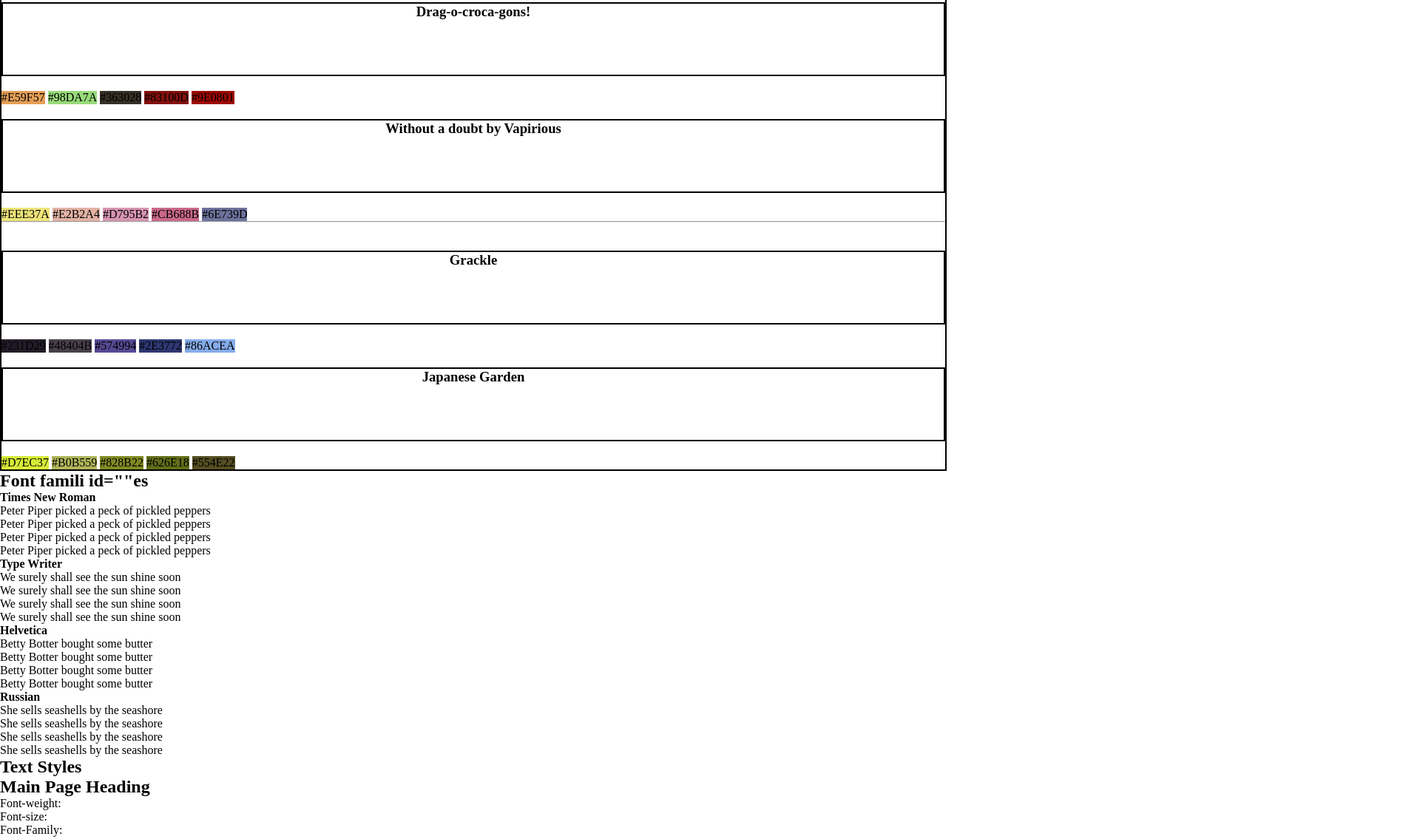
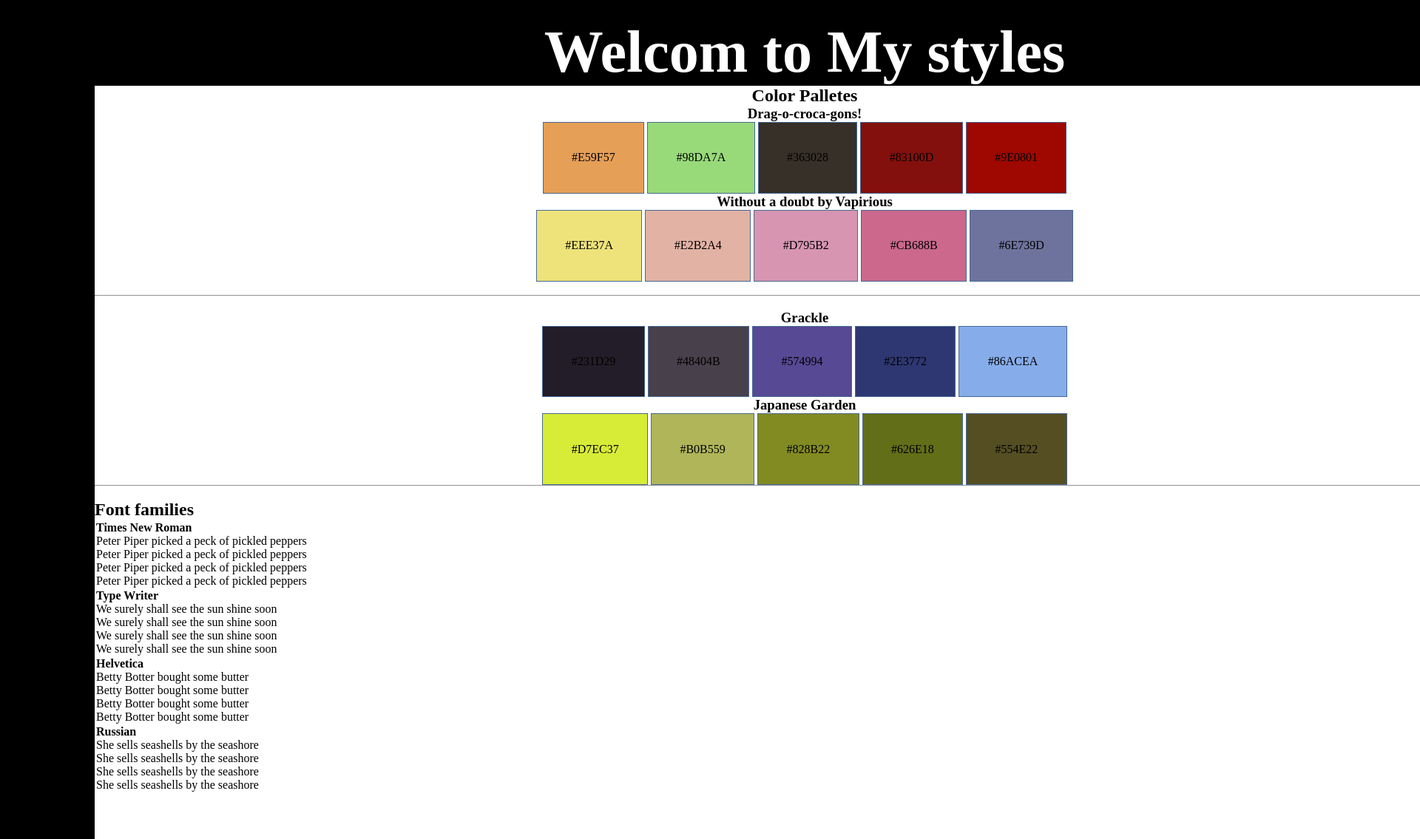
Before and after one commit to 13ricm03/style_guide, a plain HTML site: page index.html in a window 1280 px wide. Shown: the part 103-1238 px from the top of the page at 74% size, 1920 px wide, since content can reach past the window. Drawn offline with Linux system fonts and the light colour scheme; files whose address does not match are found by name.

Commit message:
Cleaned HTML
html was getting really hard  to read and I was making mistakes with selection with CSS.

```diff
--- a/index.html
+++ b/index.html
@@ -7,78 +7,101 @@
         <meta charset="utf-8"/>
         <meta author="Ricardo Miranda-Garcia"/>
     </Head>
+
+
+
     <body>
         <h1>Welcom to My styles</h1>
-
-        <section>
+        <section class="color">
             <h2>Color Palletes</h2>
-            <div class="pallate-container">
-                <h3 class="pallate-names line1" id="drag">Drag-o-croca-gons!</h3>
+            <div>
+                <h3>Drag-o-croca-gons!</h3>
                     <p id="color1" class="pallate-1">#E59F57</p>
                     <P id="color2" class="pallate-1">#98DA7A</P>
                     <P id="color3" class="pallate-1">#363028</P>
                     <P id="color4" class="pallate-1">#83100D</P>
                     <P id="color5" class="pallate-1">#9E0801</P>
-                <h3 class="pallate-names line1" id="withoutdoubt">Without a doubt by Vapirious</h3>
+            </div>
+
+            <div>
+                <h3>Without a doubt by Vapirious</h3>
                     <p id="color6" class="pallate-2">#EEE37A</P>
                     <P id="color7" class="pallate-2">#E2B2A4</P>
                     <P id="color8" class="pallate-2">#D795B2</P>
                     <P id="color9" class="pallate-2">#CB688B</P>
                     <P id="color10" class="pallate-2">#6E739D</P>
+            </div>
                 <br>
                 <hr>
                 <br>
-                <h3 class="pallate-names line2">Grackle</h3>
+            <div>
+               <h3>Grackle</h3>
                     <p id="color11" class="pallate-3">#231D29</p>
                     <p id="color12" class="pallate-3">#48404B</p>
                     <p id="color13" class="pallate-3">#574994</p>
                     <p id="color14" class="pallate-3">#2E3772</p>
                     <p id="color15" class="pallate-3">#86ACEA</p>
-                <h3 class="pallate-names line2">Japanese Garden</h3>
+            </div>
+
+            <div>
+                <h3>Japanese Garden</h3>
                     <p id="color16" class="pallate-4">#D7EC37</p>
                     <p id="color17" class="pallate-4">#B0B559</p>
                     <p id="color18" class="pallate-4">#828B22</p>
                     <p id="color19" class="pallate-4">#626E18</p>
                     <p id="color20" class="pallate-4">#554E22</p>
-            </div>
+                <br>
+                <hr>
+                <br>
         </section>
-        <section>
-            <h2>Font famili id=""es</h2>
-                <article class="fonts">
-                    <div class="left-side-table">
-                        <div class="font1">
+
+
+        <section class="fonts">
+            <h2>Font families</h2>
+            <table class="left-side-table">
+                <tr class="font1">
+                    <td>
                         <h4>Times New Roman</h4>
                         <p class="italicized">Peter Piper picked a peck of pickled peppers</p>
                         <p class="bold">Peter Piper picked a peck of pickled peppers</p>
                         <p class="L-word-space">Peter Piper picked a peck of pickled peppers</p>
                         <p class="S-letter-space">Peter Piper picked a peck of pickled peppers</p>
-                        </div>
-                        <div class="font2">
+                    </td>
+                </tr>
+                <tr class="font2">
+                    <td>
                         <h4>Type Writer</h4>
                         <p class="italicized">We surely shall see the sun shine soon</p>
                         <p class="bold">We surely shall see the sun shine soon</p>
                         <p class="L-word-space">We surely shall see the sun shine soon</p>
                         <p class="S-letter-space">We surely shall see the sun shine soon</p>
-                        </div>
-                    </div>
-                    <div class="right-side-table">
-                        <div class="font3">
+                    </td>
+                </tr>
+                <tr class="font3">
+                    <td>
                         <h4>Helvetica</h4>
                         <p class="italicized">Betty Botter bought some butter</p>
                         <p class="bold">Betty Botter bought some butter</p>
                         <p class="L-word-space">Betty Botter bought some butter</p>
                         <p class="S-letter-space">Betty Botter bought some butter</p>
-                        </div>
-                        <div class="font4">
+                    </td>
+                </tr>
+                <tr class="font4">
+                    <td>
                         <h4>Russian</h4>
                         <p class="italicized">She sells seashells by the seashore</p>
                         <p class="bold">She sells seashells by the seashore</p>
                         <p class="L-word-space">She sells seashells by the seashore</p>
                         <p class="S-letter-space">She sells seashells by the seashore</p>
-                        </div>
-                    </div>
-                </article>
+                    </tr>
+                </tr>
+            </table>
         </section>
+
+
+
+
+
         <section>
             <h1>Text Styles</h1>
             <div class="text-styles">
--- a/styles.css
+++ b/styles.css
@@ -1,114 +1,131 @@
 * {
     margin: 0;
     padding: 0;
-    box-sizing: border-box;
-
+}
+body{
+    width: 1920px;
+    background-color: black;
+    margin: 10%;
+}
+section{
+    background-color: white;
+}
+h1{
+    font-size: 80px;
+    color: white;
+    text-align: center;
+}
 /*classes colors*/
-.pallate-container{
-    margin:20px auto 0 auto;
-    border: 2px solid  black;
+.pallate-1{
+    display: inline-block;
+    border: 1px solid #466995;
+}
+.pallate-2{
+    display: inline-block;
+    border: 1px solid #466995;
+    margin: 0 auto 0 auto;
+}
+.pallate-3{
+    display: inline-block;
+    border: 1px solid #466995;
+    margin: 0 auto 0 auto;
+}
+.pallate-4{
+    display: inline-block;
+    border: 1px solid #466995;
+    margin: 0 auto 0 auto;
+}
+.color{
+    text-align: center;
+}
+.color-set1{
+    margin-bottom: 10px;
 }
 .line1{
-    text-align: center;
-    margin: 20px auto;
-    min-height: 100px;
-    min-width: 100px;
-    border: 2px solid black;
+    margin: 15px;
 }
 .line2{
-    text-align: center;
-    margin: 20px auto;
-    min-height: 100px;
-    min-width: 100px;
-    border: 2px solid black;
+    margin: 15px;
 }
-.pallate-1{
-    text-align: center;
-    margin: 0 0;
-    padding: 0 -23px;
-    display: inline-block;
-}
-.pallate-2{
-    text-align: center;
-    margin: 0 0;
-    padding: 0 -23px;
-    display: inline-block;
-
-}
-.pallate-3{
-    text-align: center;
-    margin: 0 0;
-    padding: 0 -23px;
-    display: inline-block;
-
-}
-.pallate-4{
-    text-align: center;
-    margin: 0 0;
-    padding: 0 -23px;
-    display: inline-block;
-}
-
 
 /*colors*/
 #color1{
     background-color: #E59F57;
-    top: 40px;
-    right: 100px;
+    padding: 2%;
 }
 #color2{
     background-color: #98DA7A;
+    padding: 2%;
 }
 #color3{
-    background-color:#363028 ;
+    background-color:#363028;
+    padding: 2%;
 }
 #color4{
-    background-color:#83100D ;
+    background-color:#83100D;
+    padding: 2%;
 }
 #color5{
-    background-color:#9E0801 ;
+    background-color:#9E0801;
+    padding: 2%;
 }
 #color6{
     background-color: #EEE37A;
+    padding: 2%;
 }
 #color7{
     background-color: #E2B2A4;
+    padding: 2%;
 }
 #color8{
     background-color: #D795B2;
+    padding: 2%;
 }
 #color9{
-    background-color:#CB688B ;
+    background-color:#CB688B;
+    padding: 2%;
 }
 #color10{
-    background-color:#6E739D ;
+    background-color:#6E739D;
+    padding: 2%;
 }
 #color11{
     background-color: #231D29;
+    padding: 2%;
 }
 #color12{
     background-color: #48404B;
+    padding: 2%;
 }
 #color13{
     background-color: #574994;
+    padding: 2%;
 }
 #color14{
-    background-color:#2E3772 ;
+    background-color:#2E3772;
+    padding: 2%;
 }
 #color15{
-    background-color:#86ACEA ;
+    background-color:#86ACEA;
+    padding: 2%;
 }
 #color16{
     background-color: #D7EC37;
-}#color17{
+    padding: 2%;
+}
+#color17{
     background-color: #B0B559;
+    padding: 2%;
 }
 #color18{
     background-color: #828B22;
+    padding: 2%;
 }
 #color19{
-    background-color:#626E18 ;
+    background-color:#626E18;
+    padding: 2%;
 }
 #color20{
-    background-color:#554E22 ;
+    background-color:#554E22;
+    padding: 2%;
 }
```
Lines whose indentation alone changed are shown as unchanged.
